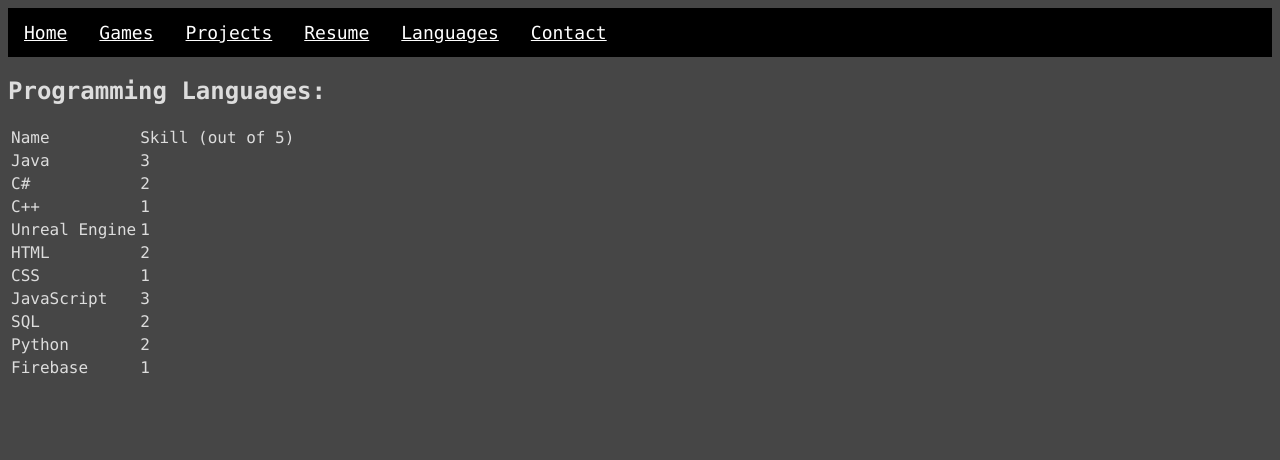
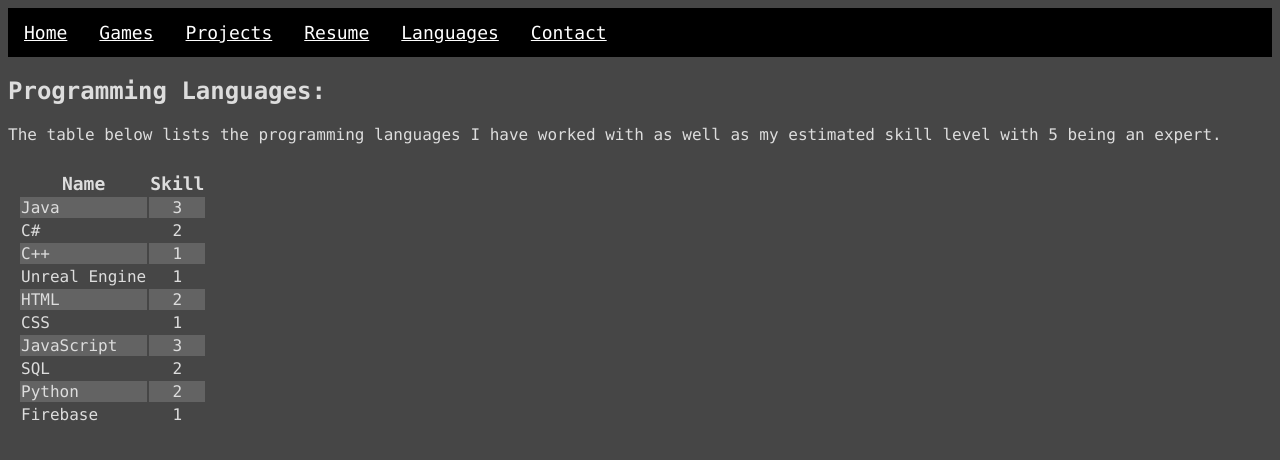
Before and after one commit to CodingGuruInTraining/myportfolio, a Flask app: page /languages in a window 1280 px wide. Shown: the top 460 px of the page. Run offline with Flask 2, Linux system fonts and the light colour scheme.

Commit message:
worked on centering text and image on same line. started formatting language table.

```diff
--- a/gamesdata.py
+++ b/gamesdata.py
@@ -32,7 +32,10 @@
             'futurework': 'Adding levels, bosses, more actions, and more',
             'github': 'https://github.com/mark-fox/NinjaZombieScroller_v0.1',
             'piclink': '',
-            'design': ''
+            'design': 'A SurfaceView is used along with a canvas to draw each object to the screen. '
+                      'Sprite sheets were used for the characters while the background uses static '
+                      'images. Each aspect of the game is drawn with custom scaling values, which '
+                      'allows the game to scale with the screen size.'
         }
     ]
     return gamesList
--- a/static/styles/styles.css
+++ b/static/styles/styles.css
@@ -33,6 +33,11 @@
 .homeDiv {
     text-align: center;
 }
+
+.homeDiv h1 {
+    font-size: 100px;
+}
+
 .homeDiv img {
     margin: auto;
 }
@@ -43,29 +48,92 @@
 /*########################         GAMES          #########################*/
 /*#########################################################################*/
 .gameDiv {
-    float: right;
-    display: block;
-    margin-left: 25px;
-    margin-right: 25px;
+    /*float: right;*/
+    display: inline-flex;
+    /*margin-left: 25px;*/
+    /*margin-right: 25px;*/
+    margin: 30px;
+    /*width: 50%;*/
+    /*vertical-align: center;*/
+    /*horiz-align: center;*/
+    /*position: inherit;*/
 }
 
 .gameInfoDiv {
     width: 30%;
     background-color: #73c3b7;
-    padding: 10px;
+    /*padding: 10px;*/
+    padding-left: 25px;
+    padding-right: 25px;
     margin: auto;
-    margin-top: 25px;
-    margin-bottom: 25px;
+    /*margin-top: 25px;*/
+    /*margin-bottom: 25px;*/
+    display: inline;
+    /*float: left;*/
 }
 
 .gameInfoDiv p, .gameInfoDiv h3 {
     color: #464646;
+
 }
 
-.gameInfoDiv {
-    float: left;
+.gameImgDiv {
+    /*width: 20%;*/
+    display: inline;
+    margin: auto;
+}
+/*.gameDiv img {*/
+    /*!*margin: 25px;*!*/
+    /*float: right;*/
+    /*!*display: inline;*!*/
+/*}*/
+
+
+
+/*#########################################################################*/
+/*########################       LANGUAGES        #########################*/
+/*#########################################################################*/
+.langTable {
+    /*border-collapse: collapse;*/
+    /*border: 5px solid black;*/
+    padding: 10px;
+    vertical-align: middle;
 }
 
-.gameDiv img {
-    margin: 25px;
+.langTable thead {
+    text-align: center;
+    font-weight: bold;
+    font-size: large;
+    border-bottom-width: thick;
+    vertical-align: bottom;
 }
+
+.langTable tbody tr:nth-child(odd) {
+    background-color: #636363;
+}
+
+.langTable tbody tr:hover {
+    background-color: #73c3b7;
+    color: #3d3cff;
+}
+
+.langTable tbody {
+    /*border: 2px solid black;*/
+}
+
+.langCell {
+    text-align: left;
+}
+
+.ratingCell {
+    text-align: center;
+}
+
+
+
+/*#########################################################################*/
+/*########################        CONTACT         #########################*/
+/*#########################################################################*/
+.contactDiv a {
+    color: white;
+}
--- a/templates/contact.html
+++ b/templates/contact.html
@@ -2,6 +2,8 @@
 
 {% block body %}
 
-    <p><a href="https://www.linkedin.com/in/markfox1/">LinkedIn Page</a></p>
+    <div class="contactDiv">
+        <p><a href="https://www.linkedin.com/in/markfox1/">LinkedIn Page</a></p>
+    </div>
 
 {% endblock %}
--- a/templates/games.html
+++ b/templates/games.html
@@ -14,8 +14,9 @@
                 <p>Future Changes/Ideas: {{ game.futurework }}</p>
                 <p>Code Link: <a href="{{ game.github }}">GitHub</a></p>
             </div>
-
+            <div class="gameImgDiv">
             <img src="{{game.piclink}}">
+            </div>
         </div>
 
     {% endfor %}
--- a/templates/homepage.html
+++ b/templates/homepage.html
@@ -3,8 +3,8 @@
 {% block body %}
 
     <div class="homeDiv">
-        <h2>Mark Fox</h2>
-        <h3>Aspiring Developer/Programmer/Designer</h3>
+        <h1>Mark Fox</h1>
+        <h2>Aspiring Developer/Programmer/Designer</h2>
         <img src="http://i38.photobucket.com/albums/e120/foxm47/avatar_zpsrwed1skn.png">
     </div>
 
--- a/templates/languages.html
+++ b/templates/languages.html
@@ -3,19 +3,20 @@
 {% block body %}
 
     <h2>Programming Languages:</h2>
-    <table>
+    <p>The table below lists the programming languages I have worked with as well as my estimated skill level with 5 being an expert.</p>
+    <table class="langTable">
         <thead>
             <tr>
                 <td>Name</td>
-                <td>Skill (out of 5)</td>
+                <td>Skill</td>
             </tr>
         </thead>
 
         <tbody>
             {% for foo in items %}
                 <tr>
-                    <td>{{ foo.language }}</td>
-                    <td>{{ foo.rating }}</td>
+                    <td class="langCell">{{ foo.language }}</td>
+                    <td class="ratingCell">{{ foo.rating }}</td>
                 </tr>
             {% endfor %}
 
```
